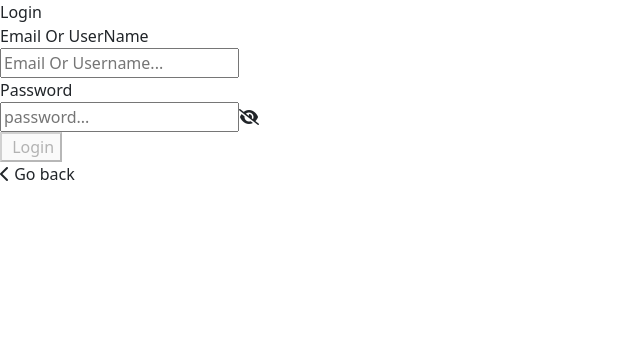
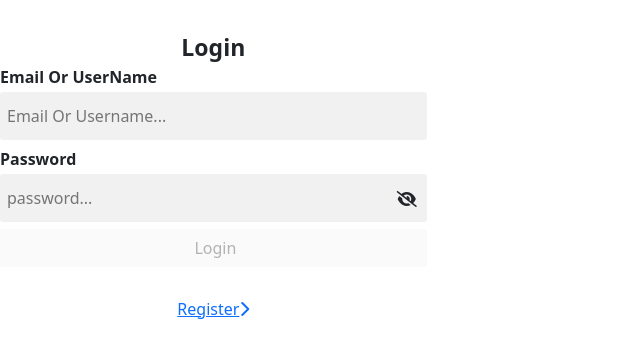
Before and after one commit to nguyenHoangKinh/Project_QLKhoHnag_Web, a React (Create React App) app in the folder chuyen-de-1/: page /login in a window 1280 px wide. Shown: the top 358 px of the page, without its empty margins (0-640 px from the left). Built offline with nearby package versions, Linux system fonts and the light colour scheme.

Commit message:
Router login & register

```diff
--- a/chuyen-de-1/src/components/Login.js
+++ b/chuyen-de-1/src/components/Login.js
@@ -44,7 +44,7 @@ const Login = () => {
   };
   return (
     <>
-      <div className="login-container col-12 col-sm-4">
+      <div className="login-container col-12 col-sm-4 app-containers">
         <div className="title">Login</div>
         {/* <form> */}
         <div className="text">Email Or UserName</div>
@@ -80,8 +80,11 @@ const Login = () => {
           &nbsp;Login
         </button>
         {/* </form> */}
+        {/* <div className="back">
+           Go back
+        </div> */}
         <div className="back">
-          <i className="fa-solid fa-chevron-left"></i> Go back
+          <a href="registeraccount">Register<i class="fa-solid fa-chevron-right"></i></a>
         </div>
       </div>
     </>
--- a/chuyen-de-1/src/components/RegisterAccount.js
+++ b/chuyen-de-1/src/components/RegisterAccount.js
@@ -9,15 +9,15 @@ const initFormValue = {
   phone: "",
   password: "",
   confirmPassword: "",
-}
+};
 
 const isEmptyValue = (value) => {
   return !value || value.trim().length < 1;
-}
+};
 
 export default function RegisterPage() {
-    const [formValue, setFormValue] = useState(initFormValue)
-    const [formError, setFormError] = useState({})
+  const [formValue, setFormValue] = useState(initFormValue);
+  const [formError, setFormError] = useState({});
 
   const validateForm = () => {
     const error = {};
@@ -50,10 +50,10 @@ export default function RegisterPage() {
     setFormError(error);
 
     return Object.keys(error).length === 0;
-    }
+  };
 
   const handleChange = (event) => {
-        const {value, name} = event.target;
+    const { value, name } = event.target;
     setFormValue({
       ...formValue,
       [name]: value,
@@ -64,33 +64,36 @@ export default function RegisterPage() {
     event.preventDefault();
 
     if (validateForm()) {
-            console.log("form value", formValue)
+      console.log("form value", formValue);
       let acc = {
         username: formValue.username,
         password: formValue.password,
         confirmPassword: formValue.confirmPassword,
         address: formValue.address,
         phone: formValue.phone,
-                email: formValue.email
+        email: formValue.email,
+      };
+      axios
+        .post(
+          "https://warehouse-management-api.vercel.app/v1/auth/register?status=2",
+          acc
+        )
+        .then((respone) => {
+          console.log(respone);
+          alert("Đăng ký thành công");
+          window.location.href = "login";
+        })
+        .catch((err) => {
+          console.log(err.request.response);
+          alert(err.request.response.slice(12).replace('"}', ""));
+        });
+    } else {
+      console.log("form invalid");
     }
-            axios.post('https://warehouse-management-api.vercel.app/v1/auth/register?status=2', acc)
-            .then((respone)=>{
-                console.log(respone)
-                alert("Đăng ký thành công")
-                window.location.href = "login"
-            }
-            ).catch((err)=>{
-                console.log(err.request.response);
-                alert(err.request.response.slice(12).replace('"}', ""))
-            }
-            )
-        }
-        else {
-            console.log("form invalid")
-        }
-    }
+  };
 
-    return <div className="register-page">
+  return (
+    <div className="register-page">
       <div className="register-form-container">
         <h1 className="title">Register account</h1>
 
@@ -196,10 +199,15 @@ export default function RegisterPage() {
               <div className="error-feedback">{formError.confirmPassword}</div>
             )}
           </div>
+          <div className="btn_login">
+            You have account
+            <a href="/"> Login</a>
+          </div>
           <button type="submit" className="submit-btn">
             Register
           </button>
         </form>
       </div>
     </div>
+  );
 }
```
Lines whose indentation alone changed are shown as unchanged.
